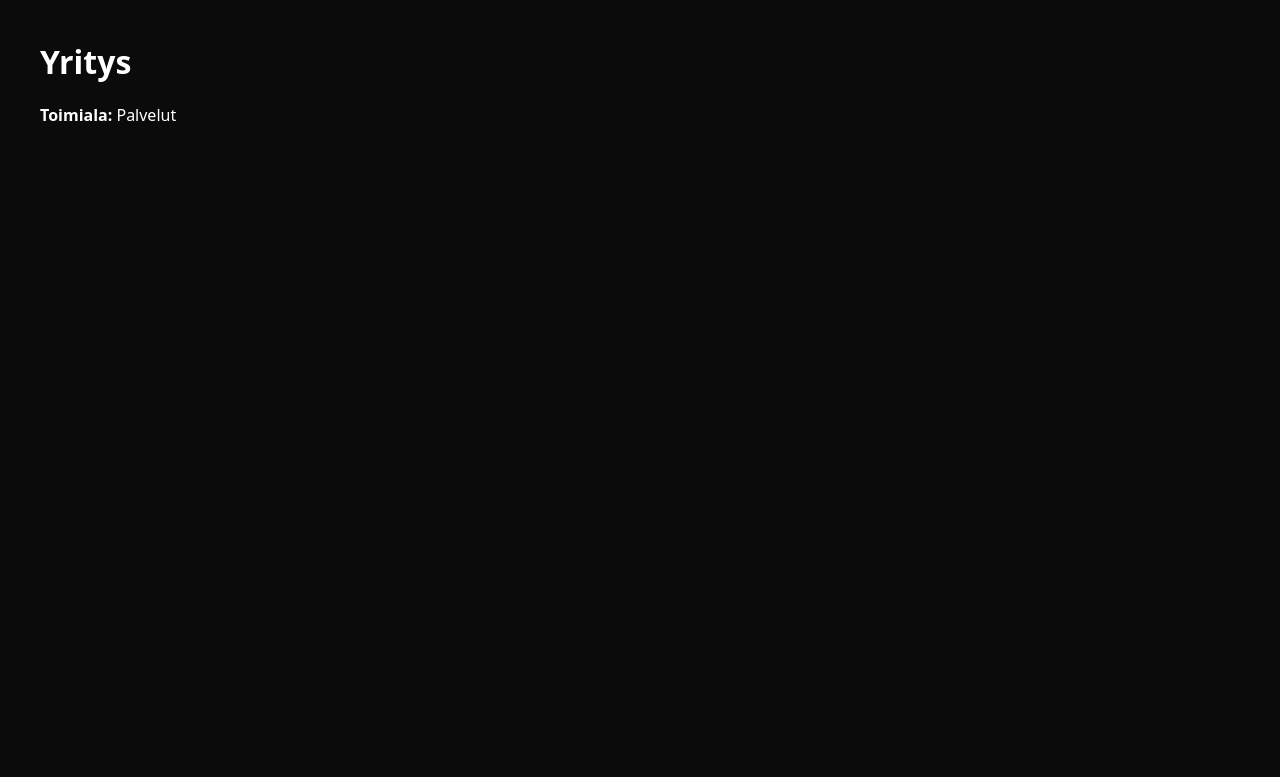
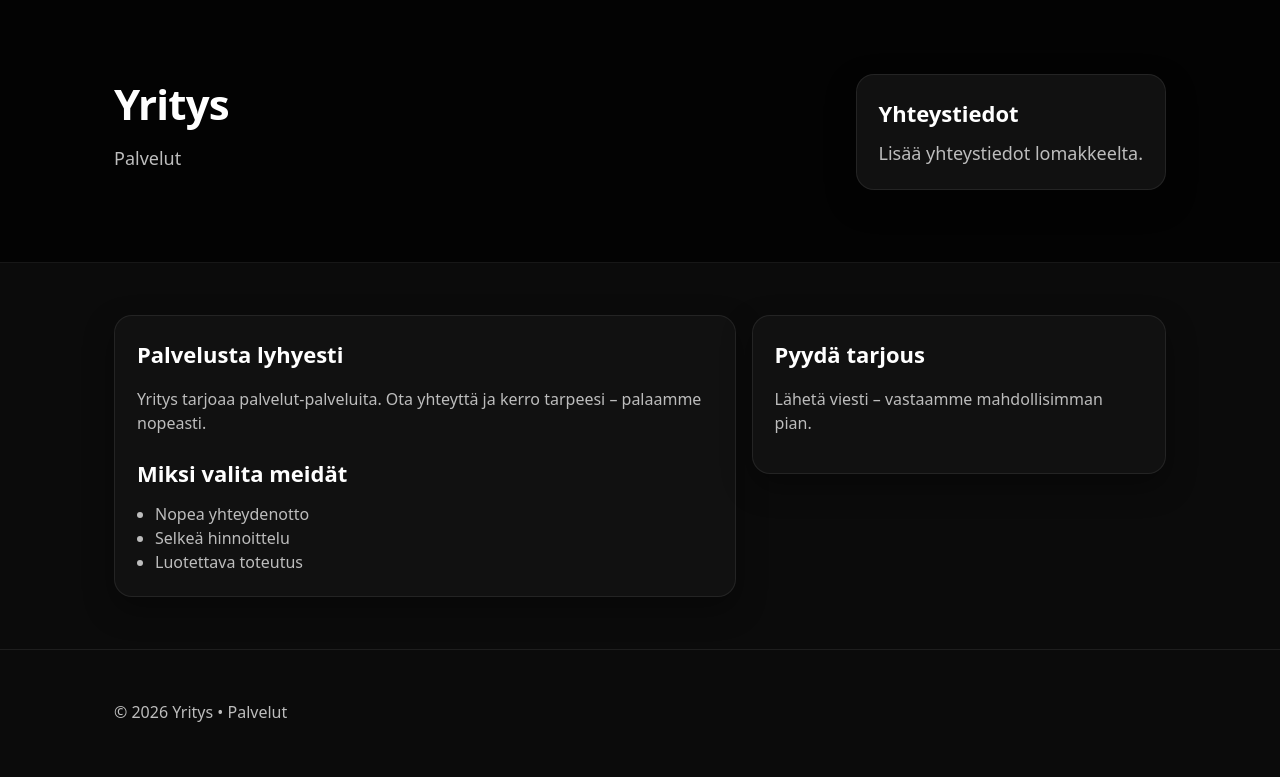
Before and after one commit to porigroup-ops/landing-generator-sites, a plain HTML site: page sites/yritys/index.html in a window 1280 px wide. Drawn offline with Linux system fonts and the light colour scheme.

Commit message:
Update landing page

```diff
--- a/sites/yritys/index.html
+++ b/sites/yritys/index.html
@@ -1,18 +1,162 @@
 <!doctype html>
 <html lang="fi">
 <head>
-<meta charset="utf-8">
-<title>Yritys | Palvelut</title>
-<style>
-body{font-family:system-ui;margin:40px;background:#0b0b0b;color:#fff}
-a{color:#22c55e}
-</style>
+  <meta charset="utf-8">
+  <meta name="viewport" content="width=device-width, initial-scale=1">
+  <title>Yritys | Palvelut</title>
+  <meta name="description" content="Yritys – Palvelut. Ota yhteyttä ja pyydä tarjous.">
+  <style>
+    :root{
+      --bg:#0b0b0b;
+      --panel:#111;
+      --text:#fff;
+      --muted:#bdbdbd;
+      --accent:#22c55e;
+      --border:rgba(255,255,255,.08);
+      --shadow: 0 12px 30px rgba(0,0,0,.35);
+      --radius: 18px;
+    }
+    *{box-sizing:border-box}
+    body{
+      margin:0;
+      font-family: system-ui, -apple-system, Segoe UI, Roboto, Ubuntu, Cantarell, Noto Sans, Arial, "Apple Color Emoji","Segoe UI Emoji";
+      background:var(--bg);
+      color:var(--text);
+      line-height:1.5;
+    }
+    a{color:var(--accent); text-decoration:none}
+    a:hover{text-decoration:underline}
+    .wrap{max-width:1100px; margin:0 auto; padding:24px}
+    .hero{
+      border-bottom:1px solid var(--border);
+      background-size:cover;
+      background-position:center;
+      padding:72px 0;
+    }
+    .heroInner{
+      max-width:1100px; margin:0 auto; padding:0 24px;
+      display:flex; gap:24px; align-items:flex-end; justify-content:space-between;
+    }
+    .hero h1{margin:0; font-size:42px; letter-spacing:-.02em}
+    .hero p{margin:10px 0 0; color:var(--muted); font-size:18px}
+    .cta{
+      display:flex; gap:10px; flex-wrap:wrap;
+      margin-top:18px;
+    }
+    .btn{
+      display:inline-flex; align-items:center; justify-content:center;
+      padding:12px 16px; border-radius:999px;
+      border:1px solid var(--border);
+      background:rgba(17,17,17,.7);
+      color:var(--text);
+      box-shadow:var(--shadow);
+    }
+    .btnPrimary{
+      background:var(--accent);
+      color:#071b0d;
+      border-color:transparent;
+      font-weight:700;
+    }
+    .main{padding:28px 0}
+    .panel{
+      background:var(--panel);
+      border:1px solid var(--border);
+      border-radius:var(--radius);
+      box-shadow:var(--shadow);
+      padding:22px;
+    }
+    .section{margin-top:22px}
+    h2{margin:0 0 12px; font-size:22px}
+    .grid{
+      display:grid;
+      grid-template-columns: repeat(4, minmax(0, 1fr));
+      gap:12px;
+    }
+    .card{
+      border:1px solid var(--border);
+      border-radius:16px;
+      overflow:hidden;
+      background:#0d0d0d;
+    }
+    img{width:100%; height:180px; object-fit:cover; display:block}
+    .cols{
+      display:grid;
+      grid-template-columns: 1.2fr .8fr;
+      gap:16px;
+      align-items:start;
+    }
+    .muted{color:var(--muted)}
+    footer{padding:26px 0; color:var(--muted); border-top:1px solid var(--border)}
+    @media (max-width: 900px){
+      .hero h1{font-size:34px}
+      .cols{grid-template-columns: 1fr}
+      .grid{grid-template-columns: repeat(2, minmax(0, 1fr))}
+      img{height:160px}
+      .heroInner{flex-direction:column; align-items:flex-start}
+    }
+  </style>
 </head>
 <body>
-<h1>Yritys</h1>
-<p><strong>Toimiala:</strong> Palvelut</p>
+
+  <header class="hero" style="background-image: linear-gradient(rgba(0,0,0,.75), rgba(0,0,0,.75));">
+    <div class="heroInner">
+      <div>
+        <h1>Yritys</h1>
+        <p>Palvelut</p>
+
+        <div class="cta">
 
 
 
+        </div>
+      </div>
+
+      <div class="panel" style="max-width:360px">
+        <h2 style="margin:0 0 8px">Yhteystiedot</h2>
+        <div class="muted">
+          <p class="muted">Lisää yhteystiedot lomakkeelta.</p>
+        </div>
+      </div>
+    </div>
+  </header>
+
+  <main class="main">
+    <div class="wrap">
+      <div class="cols">
+        <section class="panel">
+          <h2>Palvelusta lyhyesti</h2>
+          <p class="muted">
+            Yritys tarjoaa palvelut-palveluita.
+            Ota yhteyttä ja kerro tarpeesi – palaamme nopeasti.
+          </p>
+
+          <div class="section">
+            <h2>Miksi valita meidät</h2>
+            <ul class="muted" style="margin:0; padding-left:18px">
+              <li>Nopea yhteydenotto</li>
+              <li>Selkeä hinnoittelu</li>
+              <li>Luotettava toteutus</li>
+            </ul>
+          </div>
+        </section>
+
+        <aside class="panel">
+          <h2>Pyydä tarjous</h2>
+          <p class="muted">Lähetä viesti – vastaamme mahdollisimman pian.</p>
+
+
+        </aside>
+      </div>
+
+
+    </div>
+  </main>
+
+  <footer>
+    <div class="wrap">
+      <div>© 2026 Yritys • Palvelut</div>
+    </div>
+  </footer>
+
 </body>
 </html>
```
